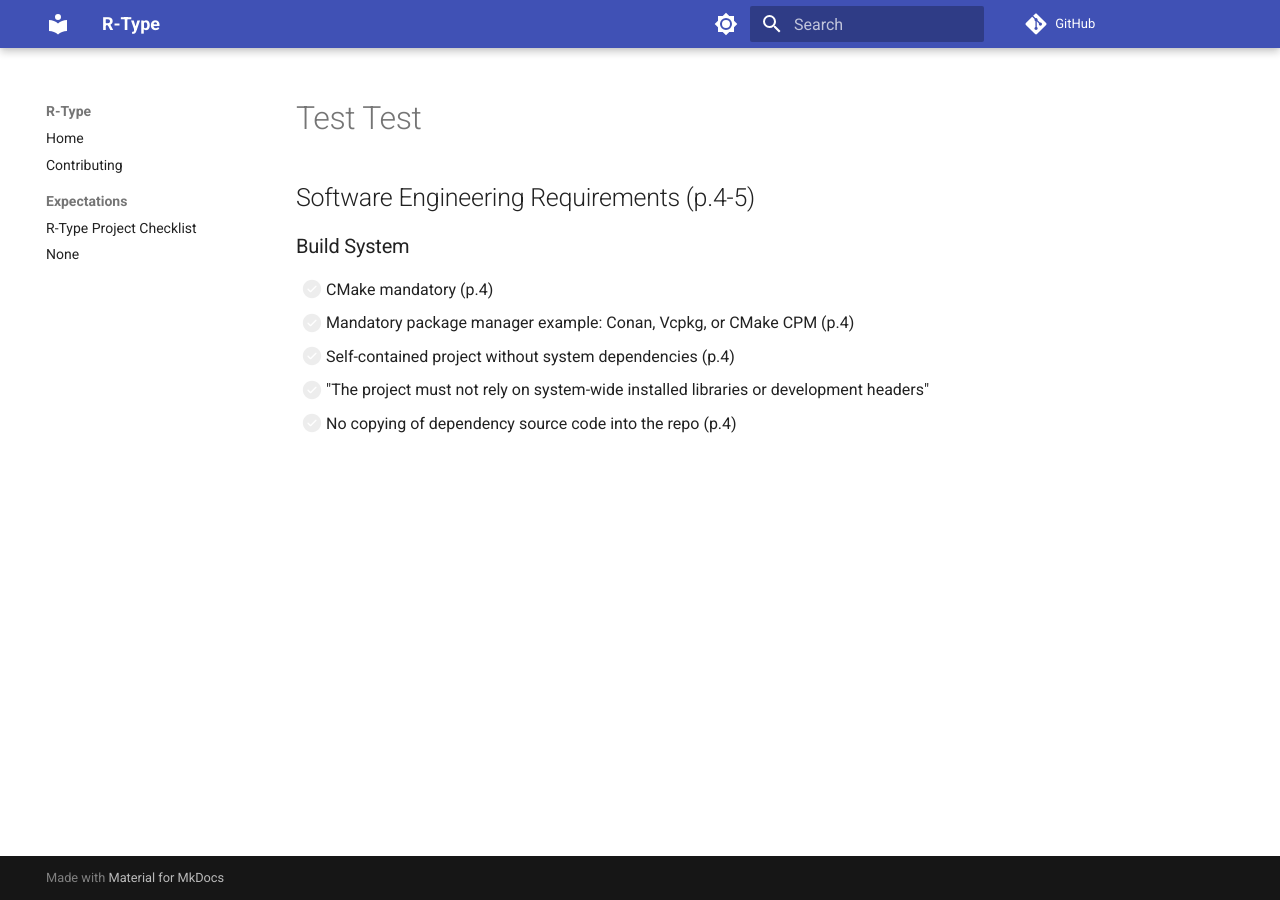
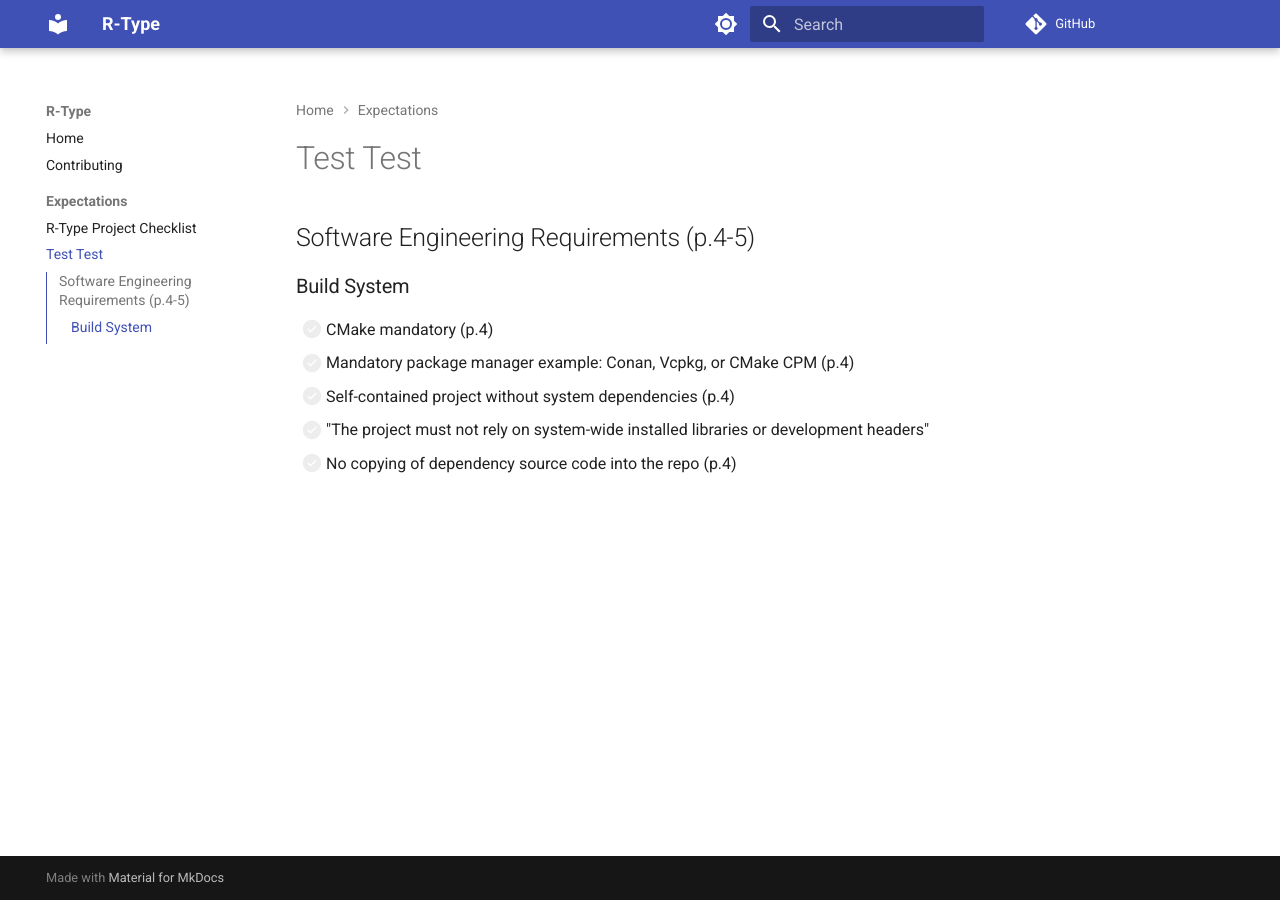
Before and after one commit to eliestroun14/R-Type, an MkDocs documentation site: the page built from docs/Expectations/test.md, in a window 1280 px wide. Built offline with MkDocs 1.6.1 and Material for MkDocs 9.7.7, drawn with Linux system fonts in a browser that asks for light colours; comment, search, counter and statistics services are not loaded.

Commit message:
docs(.): test

```diff
--- a/mkdocs.yml
+++ b/mkdocs.yml
@@ -89,4 +89,4 @@ nav:
   - Contributing: Contributing/contributing.md
   - Expectations:
     - Expectations/expectations.md
-    - test.md
+    - Expectations/test.md
```
